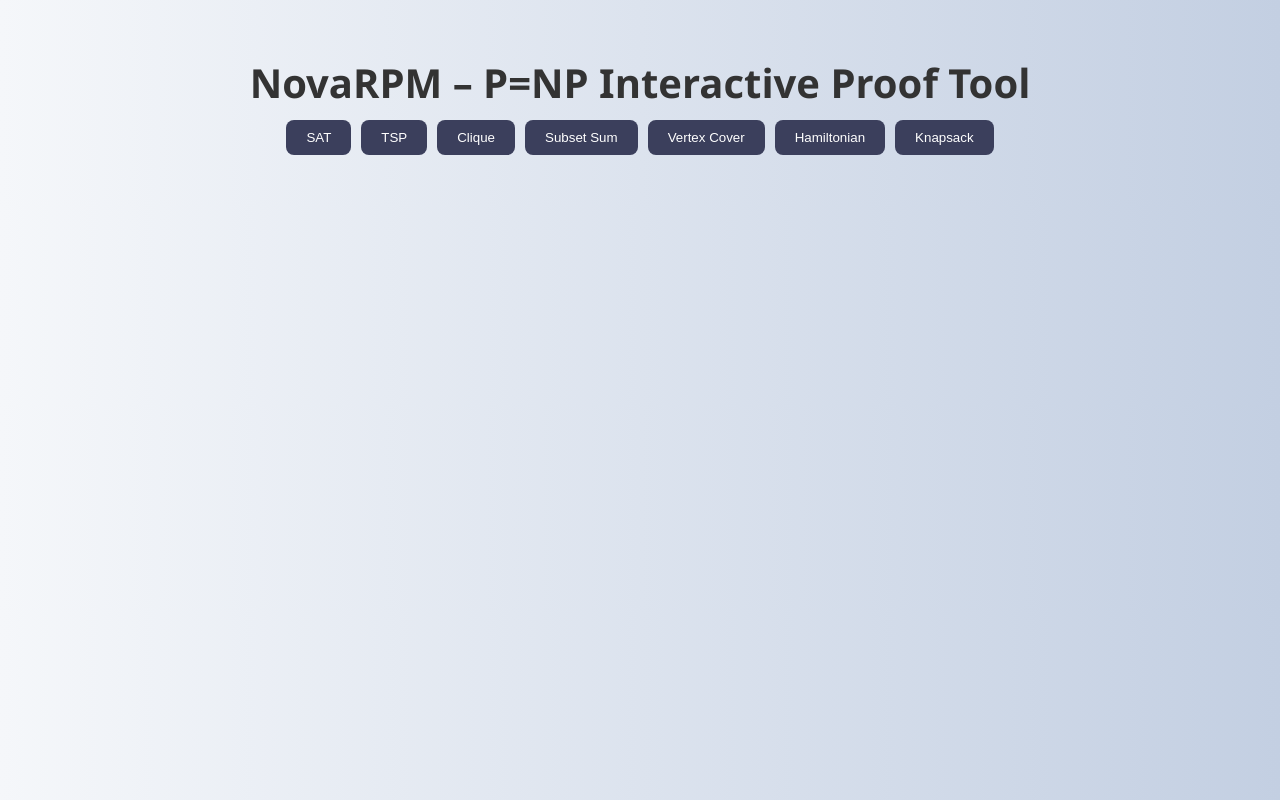
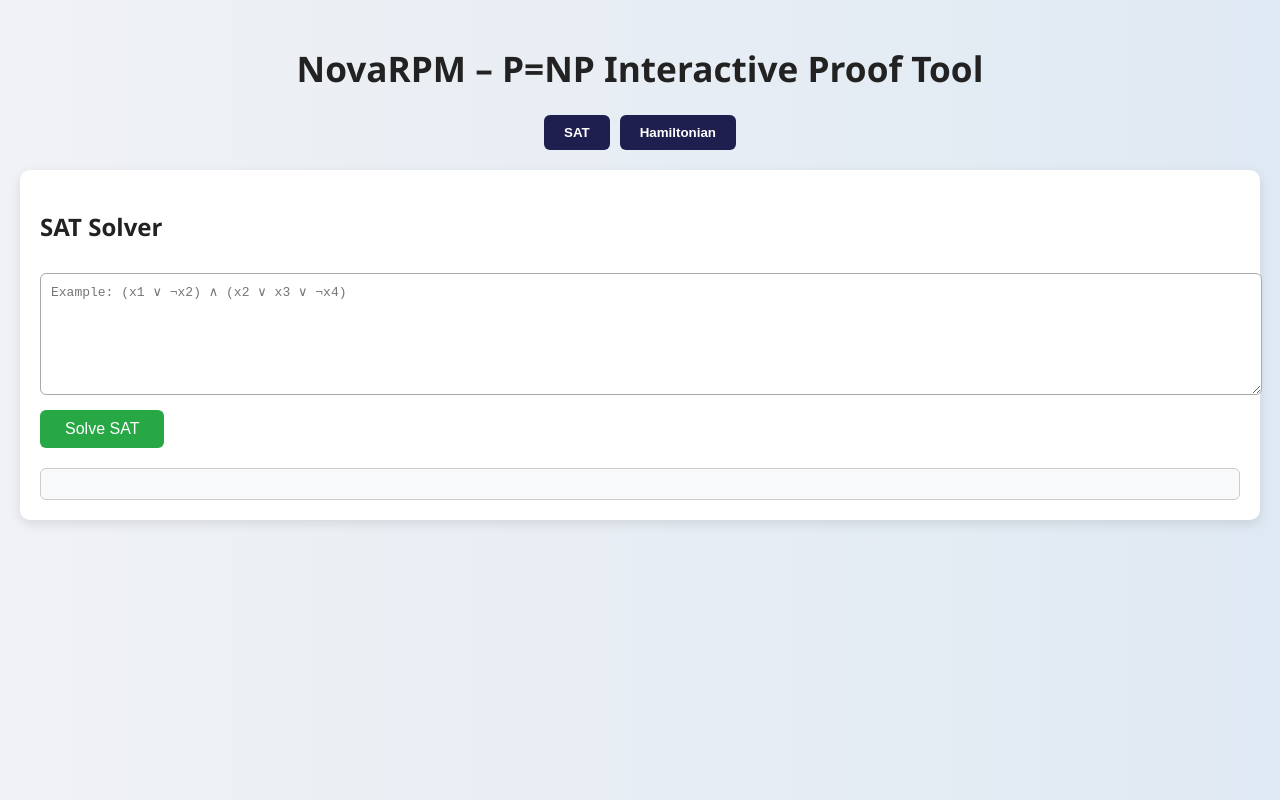
Before and after one commit to esmail11912/novaRPM, a website: page index.html in a window 1280 px wide. Drawn offline with Linux system fonts and the light colour scheme.

Commit message:
Update index.html

```diff
--- a/index.html
+++ b/index.html
@@ -1,84 +1,80 @@
 <!DOCTYPE html>
 <html lang="en">
 <head>
-  <meta charset="UTF-8" />
-  <meta name="viewport" content="width=device-width, initial-scale=1.0"/>
+  <meta charset="UTF-8">
+  <meta name="viewport" content="width=device-width, initial-scale=1.0">
   <title>NovaRPM – P=NP Proof</title>
   <style>
-    * {
-      box-sizing: border-box;
-    }
     body {
-      font-family: 'Segoe UI', Tahoma, Geneva, Verdana, sans-serif;
-      background: linear-gradient(to right, #f5f7fa, #c3cfe2);
-      color: #333;
+      font-family: 'Segoe UI', sans-serif;
+      background: linear-gradient(to right, #f0f2f5, #dfe9f3);
+      margin: 0;
       padding: 20px;
+      color: #222;
     }
     h1 {
       text-align: center;
-      font-size: 2.5em;
-      margin-bottom: 10px;
+      font-size: 2.2em;
     }
     nav {
       display: flex;
       flex-wrap: wrap;
       justify-content: center;
       gap: 10px;
-      margin-bottom: 20px;
+      margin: 20px 0;
     }
     nav button {
       padding: 10px 20px;
-      background-color: #3b3f5c;
+      background: #1e1e4f;
       color: white;
       border: none;
-      border-radius: 8px;
+      border-radius: 6px;
+      font-weight: bold;
       cursor: pointer;
-      transition: background 0.3s;
-    }
-    nav button:hover {
-      background-color: #2a2e4c;
     }
     .section {
       display: none;
+      background: white;
       padding: 20px;
-      background-color: white;
       border-radius: 10px;
-      box-shadow: 0 2px 10px rgba(0, 0, 0, 0.1);
-      margin-bottom: 30px;
+      box-shadow: 0 4px 12px rgba(0, 0, 0, 0.1);
+      margin-top: 20px;
     }
     .section.active {
       display: block;
     }
-    textarea, input {
+    textarea {
       width: 100%;
+      min-height: 100px;
+      font-size: 1em;
+      padding: 10px;
       margin-top: 10px;
-      padding: 10px;
-      border: 1px solid #ccc;
-      border-radius: 5px;
-      font-size: 1em;
+      border-radius: 6px;
+      border: 1px solid #aaa;
     }
     button.run {
-      margin-top: 15px;
+      background-color: #28a745;
+      color: white;
       padding: 10px 25px;
-      background-color: #007BFF;
-      color: white;
       border: none;
-      border-radius: 5px;
+      border-radius: 6px;
+      font-size: 1em;
+      margin-top: 10px;
       cursor: pointer;
-      font-weight: bold;
-    }
-    button.run:hover {
-      background-color: #0056b3;
     }
     .output {
       margin-top: 20px;
+      background: #f8f9fa;
       padding: 15px;
-      background-color: #f4f4f4;
-      border-radius: 5px;
-      border: 1px solid #ddd;
+      border-radius: 6px;
+      border: 1px solid #ccc;
       max-height: 300px;
       overflow-y: auto;
       white-space: pre-wrap;
+    }
+    .truth-row {
+      font-family: monospace;
+      padding: 5px 0;
     }
   </style>
 </head>
@@ -87,47 +83,14 @@
 
   <nav>
     <button onclick="switchTab('sat')">SAT</button>
-    <button onclick="switchTab('tsp')">TSP</button>
-    <button onclick="switchTab('clique')">Clique</button>
-    <button onclick="switchTab('subset')">Subset Sum</button>
-    <button onclick="switchTab('vertex')">Vertex Cover</button>
     <button onclick="switchTab('hamiltonian')">Hamiltonian</button>
-    <button onclick="switchTab('knapsack')">Knapsack</button>
   </nav>
 
-  <div id="sat" class="section">
-    <h2>SAT Problem</h2>
-    <textarea id="satInput" placeholder="Example: (x1 OR ~x2) AND (x2 OR x3)"></textarea>
+  <div id="sat" class="section active">
+    <h2>SAT Solver</h2>
+    <textarea id="satInput" placeholder="Example: (x1 ∨ ¬x2) ∧ (x2 ∨ x3 ∨ ¬x4)"></textarea>
     <button class="run" onclick="runSAT()">Solve SAT</button>
     <div class="output" id="satOutput"></div>
-  </div>
-
-  <div id="tsp" class="section">
-    <h2>Travelling Salesman Problem</h2>
-    <textarea id="tspInput" placeholder="Adjacency matrix as JSON, e.g. [[0,1],[1,0]]"></textarea>
-    <button class="run" onclick="runTSP()">Solve TSP</button>
-    <div class="output" id="tspOutput"></div>
-  </div>
-
-  <div id="clique" class="section">
-    <h2>Clique Problem</h2>
-    <textarea id="cliqueInput" placeholder="Graph as edge list: [[1,2],[2,3]] and size"></textarea>
-    <button class="run" onclick="runClique()">Solve Clique</button>
-    <div class="output" id="cliqueOutput"></div>
-  </div>
-
-  <div id="subset" class="section">
-    <h2>Subset Sum Problem</h2>
-    <textarea id="subsetInput" placeholder="Numbers: [3, 34, 4, 12, 5, 2], Target: 9"></textarea>
-    <button class="run" onclick="runSubset()">Solve Subset Sum</button>
-    <div class="output" id="subsetOutput"></div>
-  </div>
-
-  <div id="vertex" class="section">
-    <h2>Vertex Cover Problem</h2>
-    <textarea id="vertexInput" placeholder="Edge list: [[0,1],[0,2],[1,2]], Max Cover: 2"></textarea>
-    <button class="run" onclick="runVertex()">Solve Vertex Cover</button>
-    <div class="output" id="vertexOutput"></div>
   </div>
 
   <div id="hamiltonian" class="section">
@@ -140,47 +103,70 @@ B: A, D
     <div class="output" id="hamiltonianOutput"></div>
   </div>
 
-  <div id="knapsack" class="section">
-    <h2>Knapsack Problem</h2>
-    <textarea id="knapsackInput" placeholder="Weights: [1,2,3], Values: [10,15,40], Capacity: 6"></textarea>
-    <button class="run" onclick="runKnapsack()">Solve Knapsack</button>
-    <div class="output" id="knapsackOutput"></div>
-  </div>
-
   <script>
     function switchTab(tab) {
-      document.querySelectorAll('.section').forEach(sec => sec.classList.remove('active'));
+      document.querySelectorAll('.section').forEach(s => s.classList.remove('active'));
       document.getElementById(tab).classList.add('active');
     }
 
     function runSAT() {
       const input = document.getElementById("satInput").value;
       const output = document.getElementById("satOutput");
-      output.innerText = "[SAT] RPM Solver Executed.\nInput: " + input + "\nResult: SATISFIABLE (example)";
-    }
 
-    function runTSP() {
-      const input = document.getElementById("tspInput").value;
-      const output = document.getElementById("tspOutput");
-      output.innerText = "[TSP] RPM Solver Executed.\nInput: " + input + "\nResult: Minimal path = X (example)";
-    }
+      const cleaned = input.replace(/[()]/g, '').replace(/\s+/g, '').split('∧');
+      let clauses = [];
+      let variables = new Set();
 
-    function runClique() {
-      const input = document.getElementById("cliqueInput").value;
-      const output = document.getElementById("cliqueOutput");
-      output.innerText = "[Clique] RPM Solver Executed.\nInput: " + input + "\nResult: Clique of size K found (example)";
-    }
+      for (let clause of cleaned) {
+        const literals = clause.split('∨');
+        const parsed = literals.map(l => {
+          if (l.startsWith('¬')) {
+            variables.add(l.slice(1));
+            return { var: l.slice(1), neg: true };
+          } else {
+            variables.add(l);
+            return { var: l, neg: false };
+          }
+        });
+        clauses.push(parsed);
+      }
 
-    function runSubset() {
-      const input = document.getElementById("subsetInput").value;
-      const output = document.getElementById("subsetOutput");
-      output.innerText = "[Subset Sum] RPM Solver Executed.\nInput: " + input + "\nResult: Subsets matching target found (example)";
-    }
+      variables = Array.from(variables);
+      const numVars = variables.length;
+      const total = 1 << numVars;
+      let satisfiable = false;
+      let results = [];
 
-    function runVertex() {
-      const input = document.getElementById("vertexInput").value;
-      const output = document.getElementById("vertexOutput");
-      output.innerText = "[Vertex Cover] RPM Solver Executed.\nInput: " + input + "\nResult: Vertex cover of size K found (example)";
+      for (let i = 0; i < total; i++) {
+        const assignment = {};
+        for (let j = 0; j < numVars; j++) {
+          assignment[variables[j]] = (i & (1 << j)) !== 0;
+        }
+
+        let isSat = true;
+        for (let clause of clauses) {
+          const clauseResult = clause.some(l => l.neg ? !assignment[l.var] : assignment[l.var]);
+          if (!clauseResult) {
+            isSat = false;
+            break;
+          }
+        }
+
+        if (isSat) {
+          satisfiable = true;
+          results.push(assignment);
+        }
+      }
+
+      let out = `[SAT] RPM Solver Executed\nInput: ${input}\nVariables: ${variables.join(', ')}\n\nResult: ${satisfiable ? 'SATISFIABLE ✅' : 'UNSATISFIABLE ❌'}\n`;
+      if (satisfiable) {
+        out += `\nSatisfying Assignments:\n`;
+        results.forEach((a, idx) => {
+          out += `#${idx + 1}: ` + variables.map(v => `${v}=${a[v] ? 'T' : 'F'}`).join(', ') + '\n';
+        });
+      }
+
+      output.innerText = out;
     }
 
     function runHamiltonian() {
@@ -241,12 +227,6 @@ B: A, D
 
       output.innerText = out;
     }
-
-    function runKnapsack() {
-      const input = document.getElementById("knapsackInput").value;
-      const output = document.getElementById("knapsackOutput");
-      output.innerText = "[Knapsack] RPM Solver Executed.\nInput: " + input + "\nResult: Optimal subset with max value (example)";
-    }
   </script>
 </body>
 </html>
```
